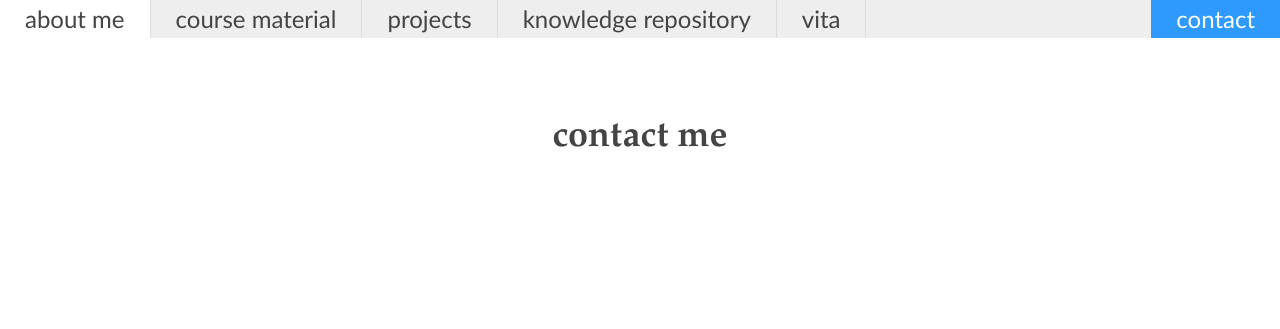
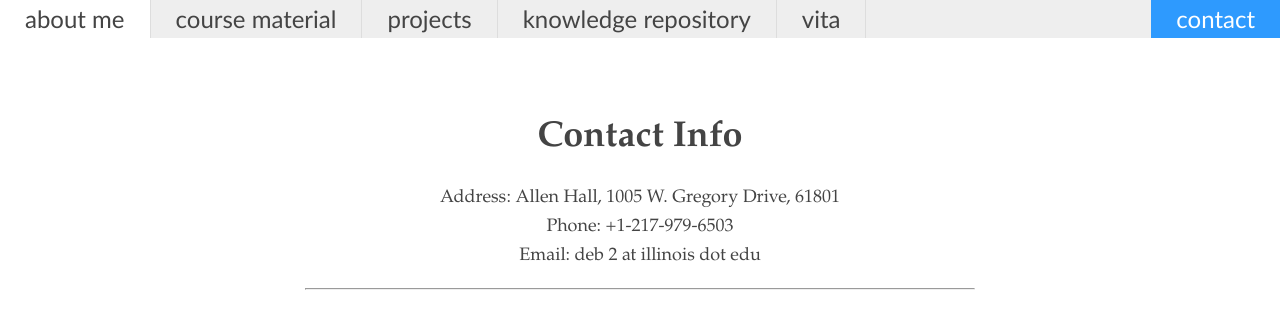
Before and after one commit to akashdeepdeb/akash.github.io, a Jekyll site: the page built from contact/index.html, in a window 1280 px wide. Shown: the top 329 px of the page. Built offline with Jekyll 4.4.1, drawn with Linux system fonts in a browser that asks for light colours.

Commit message:
Update index.html

```diff
--- a/contact/index.html
+++ b/contact/index.html
@@ -9,5 +9,11 @@ title: contact
   }
 </style>
 <div id = "contact">
-<h1>contact me</h1>
+<h1>Contact Info</h1>
+<p>
+  Address: Allen Hall, 1005 W. Gregory Drive, 61801 <br>
+  Phone: +1-217-979-6503 <br>
+  Email: deb 2 at illinois dot edu <br>
+</p>
+<hr>
 </div>
```
